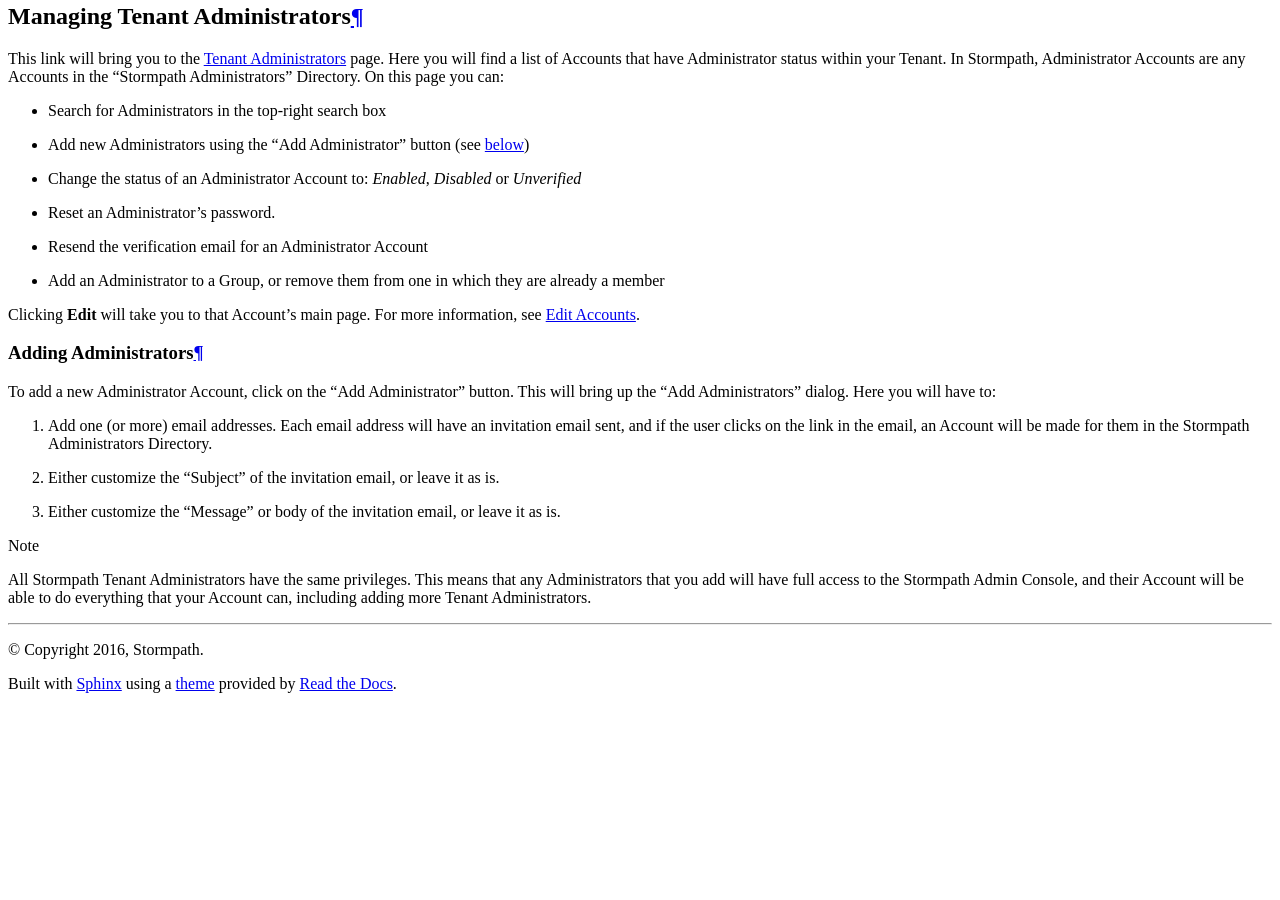
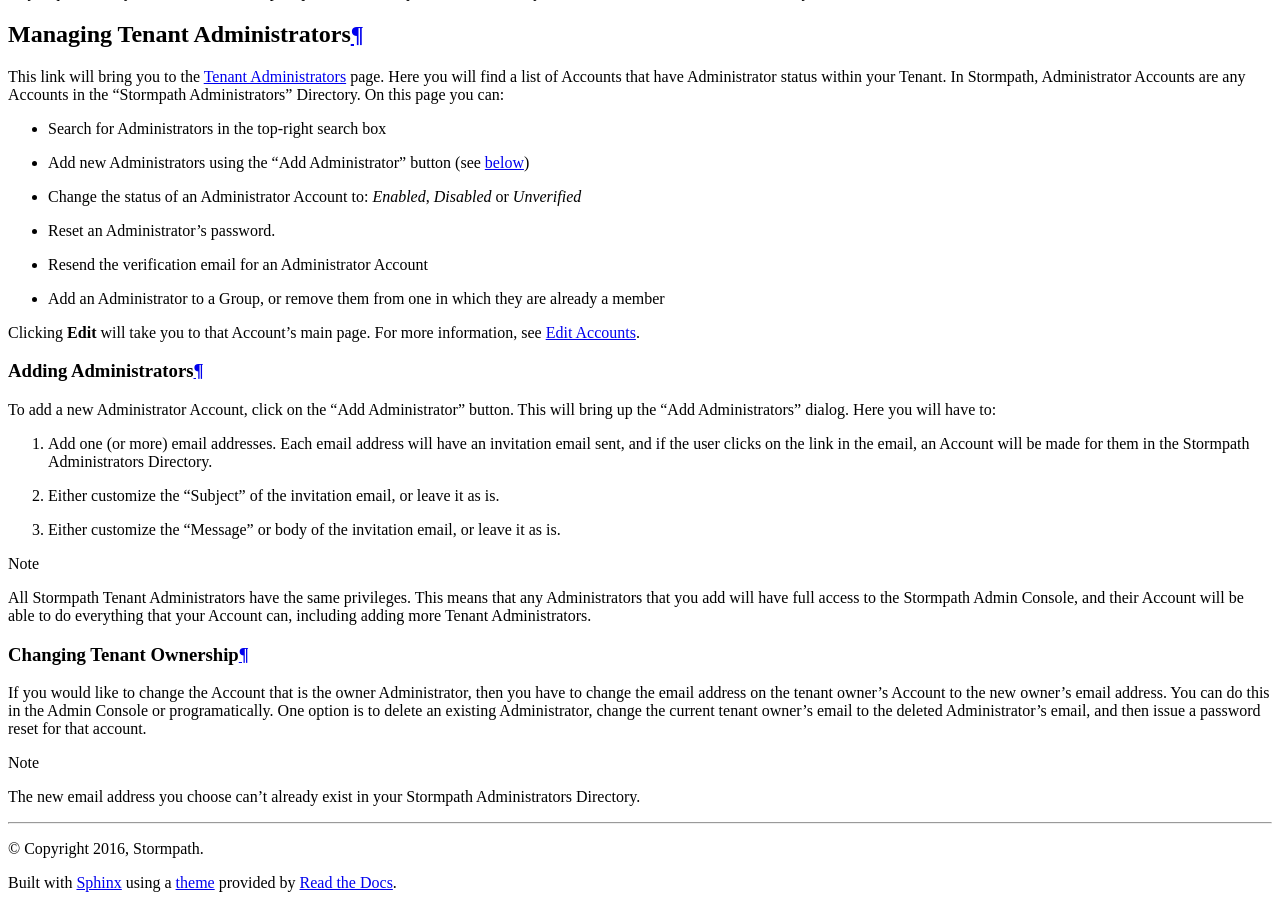
Before and after one commit to stormpath/stormpath-console-guide, a Sphinx documentation site: the page built from source/administration.rst, in a window 1280 px wide and 900 px high, scrolled down 1577 px. Built offline with Sphinx 7.4.7 and the Read the Docs theme 2.0.0, drawn with Linux system fonts in a browser that asks for light colours; before the commit the page ends 2278 px from its top, so only the background shows below that; some of the changed text lies outside the part shown.

Commit message:
Added information on changing tenant ownership. This closes #337 which is over in the wrong repo.

```diff
--- a/source/administration.rst
+++ b/source/administration.rst
@@ -93,3 +93,14 @@
 .. note::
 
   All Stormpath Tenant Administrators have the same privileges. This means that any Administrators that you add will have full access to the Stormpath Admin Console, and their Account will be able to do everything that your Account can, including adding more Tenant Administrators.
+
+.. _admin-changing-owner:
+
+Changing Tenant Ownership
+-------------------------
+
+If you would like to change the Account that is the owner Administrator, then you have to change the email address on the tenant owner's Account to the new owner's email address. You can do this in the Admin Console or programatically. One option is to delete an existing Administrator, change the current tenant owner's email to the deleted Administrator's email, and then issue a password reset for that account.
+
+.. note::
+
+  The new email address you choose can't already exist in your Stormpath Administrators Directory.
```
